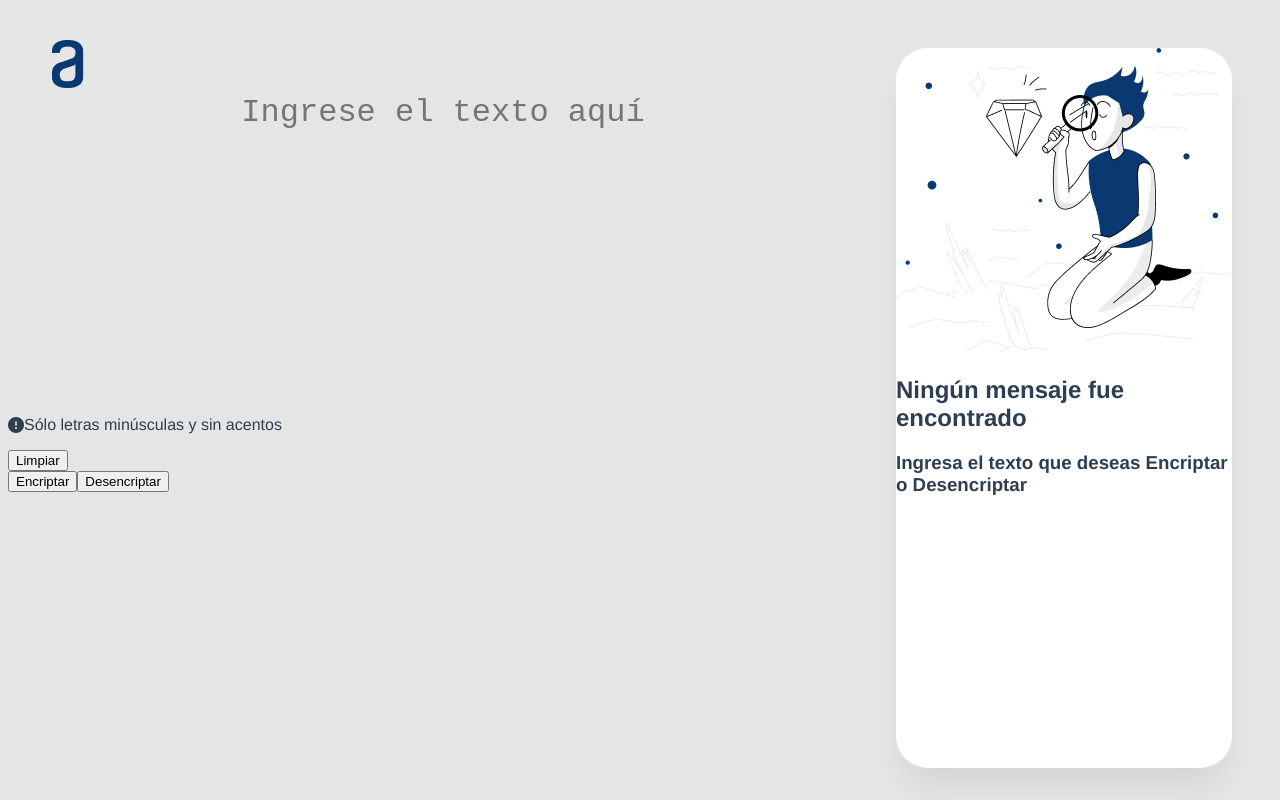
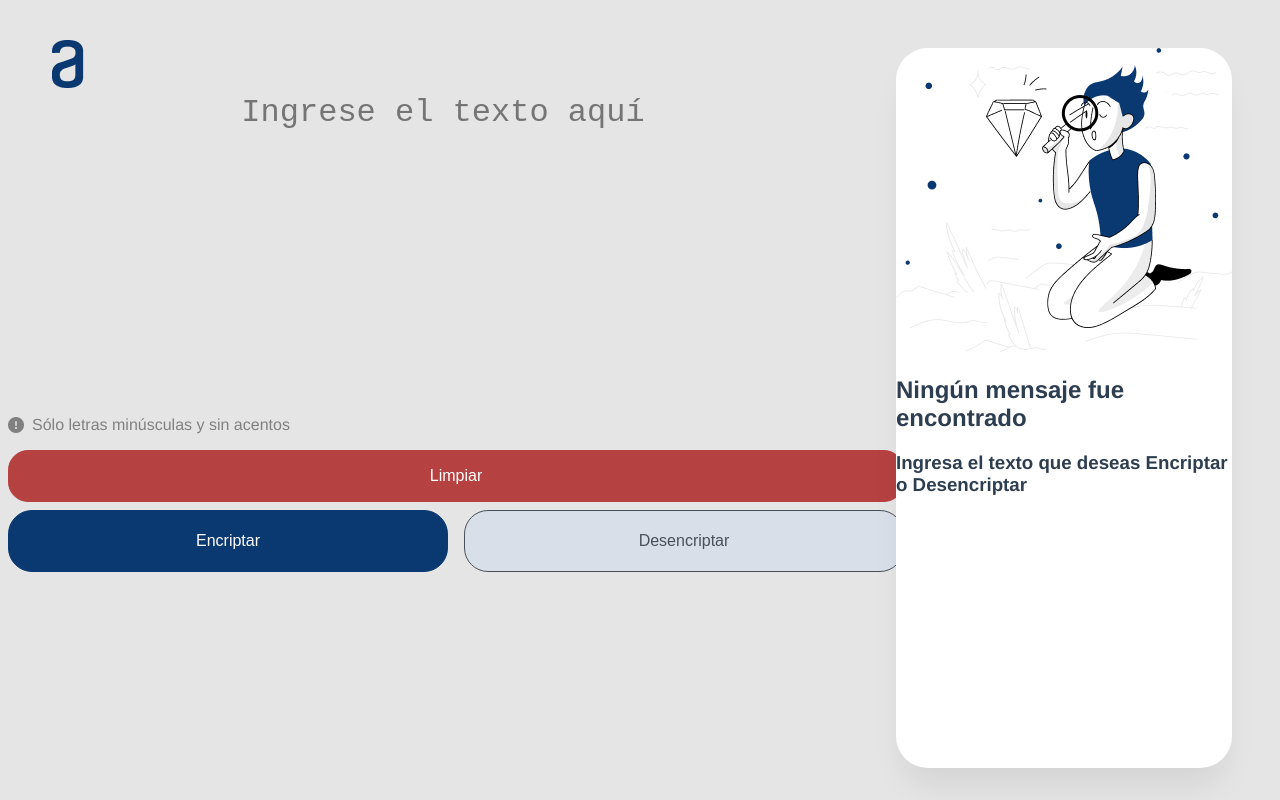
Before and after one commit to RogelioBadachi/Encriptador, a Vue app: page / in a window 1280 px wide. Built offline with nearby package versions, Linux system fonts and the light colour scheme.

Commit message:
Agregue variables de color y estilos a los botones

```diff
--- a/src/App.vue
+++ b/src/App.vue
@@ -14,6 +14,15 @@ export default {
 </script>
 
 <style>
+:root{
+    --lightBlue: #f3f5fc;
+  --mediumBlue: #d8dfe8;
+  --darkBlue: #0a3871;
+  --lightGrey: #d8dfe8;
+  --grey: #495057;
+  --darkGrey: #343a40;
+  --red: rgb(182, 65, 65);
+}
 html {
   margin: 0;
   padding: 0;
--- a/src/components/encriptadorVue.vue
+++ b/src/components/encriptadorVue.vue
@@ -100,5 +100,66 @@ border-radius: 32px;
   display: flex;
   flex-direction: row;
   align-items: center;
+  gap:0.5rem;
+  color:gray;
+}
+.buttons {
+  display: flex;
+  flex-direction: column;
+  align-items: center;
+  justify-content: center;
+}
+.clear {
+  border: solid 1px var(--red);
+  background-color: var(--red);
+  color: white;
+  padding: 1rem 0;
+  border-radius: 20px;
+  font-size: 16px;
+  cursor: pointer;
+  transition: 0.4s;
+  width: 100%;
+}
+.clear:hover {
+  background-color: white;
+  color: var(--red);
+}
+.actionButtons {
+  padding-top: 0.5rem;
+  display: flex;
+  align-items: center;
+  justify-content: center;
+  width: 100%;
+}
+.encrypt {
+  border: solid 1px var(--darkBlue);
+  background-color: var(--darkBlue);
+  color: white;
+  padding: 1.3rem 0;
+  border-radius: 24px;
+  font-size: 16px;
+  margin: 0 1rem 0 0;
+  cursor: pointer;
+  transition: 0.4s;
+  width: 50%;
+}
+.encrypt:hover {
+  background-color: white;
+  color: var(--darkBlue);
+}
+.decrypt {
+  border: solid 1px var(--grey);
+  background-color: var(--mediumBlue);
+  color: var(--grey);
+  padding: 1.3rem 0;
+  border-radius: 24px;
+  font-size: 16px;
+  cursor: pointer;
+  transition: 0.4s;
+  width: 50%;
+}
+.decrypt:hover {
+  background-color: var(--grey);
+  color: white;
 }
 </style>
```
